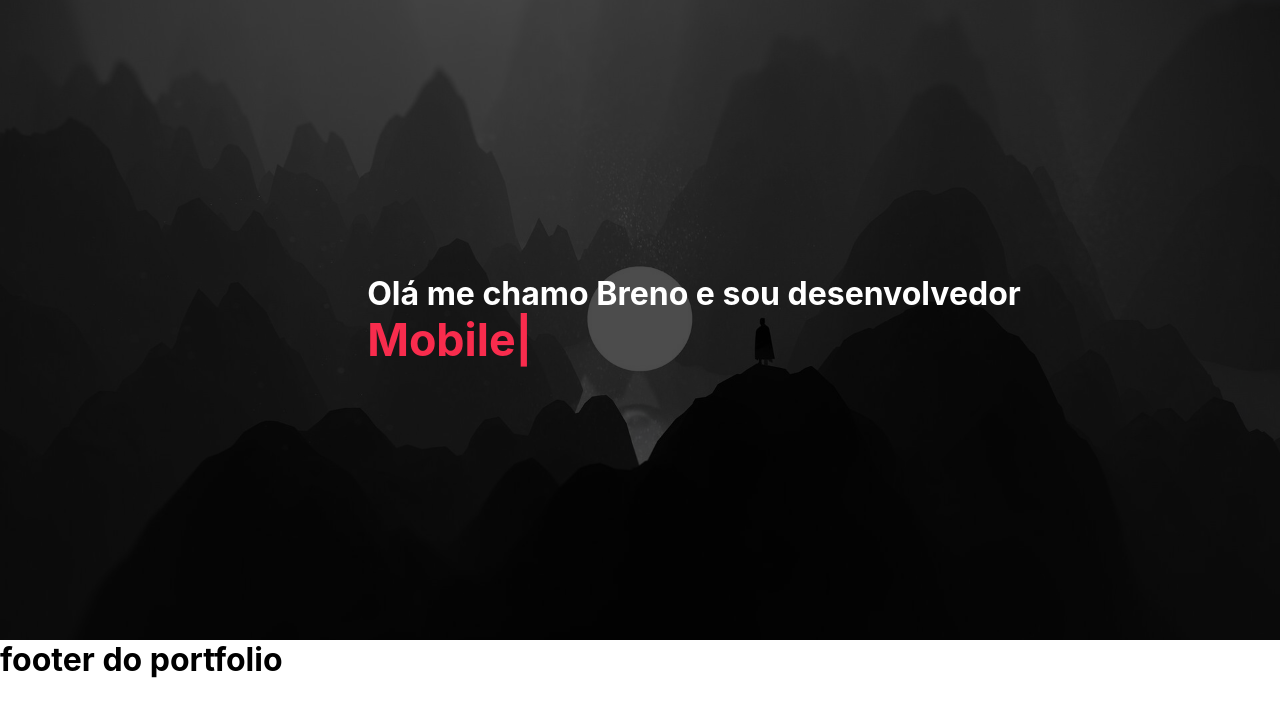
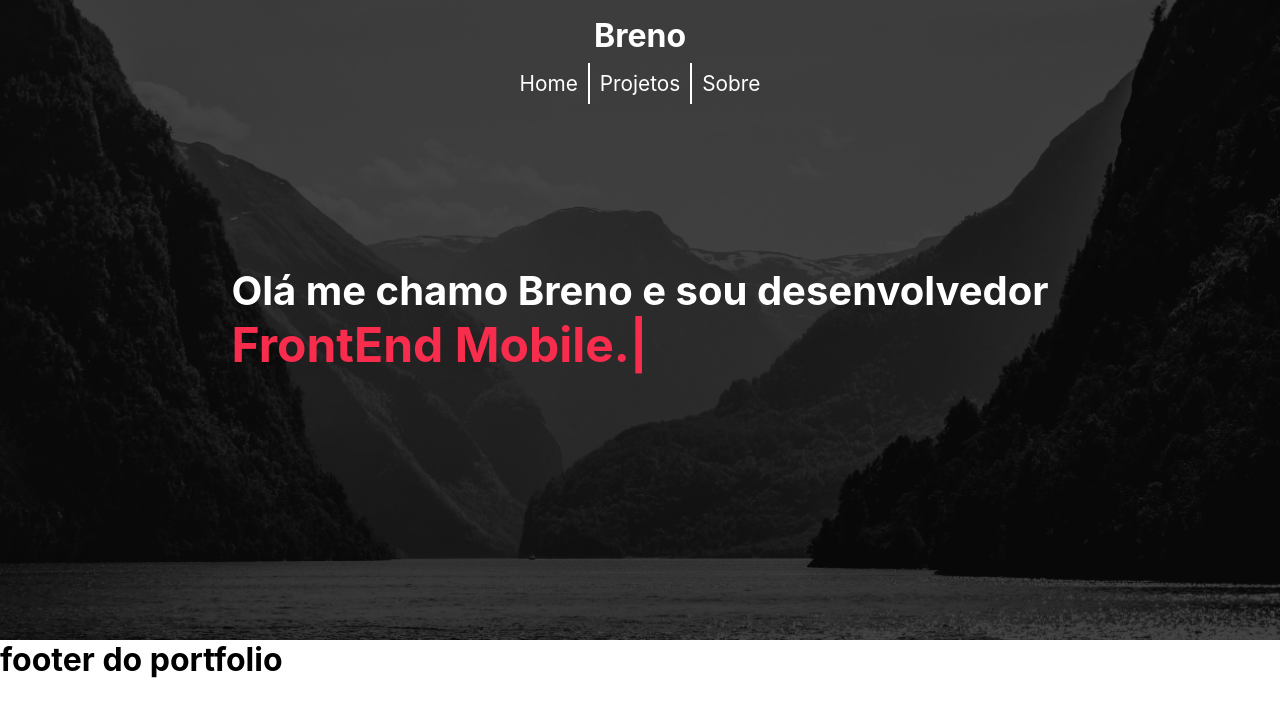
Before and after one commit to brenooliveiranascimento/Breno-portfolio, a Next.js app: page / in a window 1280 px wide. Shown: the top 716 px of the page. Built offline with nearby package versions, Linux system fonts and the light colour scheme.

Commit message:
add header in hero

```diff
--- a/package.json
+++ b/package.json
@@ -12,6 +12,7 @@
     "next": "12.2.5",
     "react": "18.2.0",
     "react-dom": "18.2.0",
+    "react-fade-in": "^2.0.1",
     "react-type-animation": "^2.0.9",
     "sass": "^1.54.4",
     "styled-components": "^5.3.5"
--- /dev/null
+++ b/src/Components/Header/Header.module.scss
@@ -0,0 +1,36 @@
+.header_container {
+  position: fixed;
+  top: 10px;
+  width: 100%;
+  display: flex;
+  height: 70px;
+  align-items: center;
+  justify-content: center;
+  flex-direction: column;
+  margin-top: 1rem;
+  h1 {
+    font-size: 2rem;
+  }
+}
+
+.header_nav {
+  display: flex;
+  flex-direction: row;
+
+  span {
+    font-size: 1.3rem;
+    justify-content: space-around;
+    margin: 10px;
+    cursor: pointer;
+    margin-top: 1rem;
+  }
+  span:hover {
+      color: #aaa;
+  }
+}
+
+.divisor {
+  border: 1px solid white;
+  height: 80%;
+  margin-top: 0.5rem;
+}
--- /dev/null
+++ b/src/Components/Header/Header.tsx
@@ -0,0 +1,28 @@
+import Link from 'next/link'
+import React from 'react'
+import style from './Header.module.scss'
+
+function Header() {
+  return (
+    <header className={style.header_container}>
+      <h1>Breno</h1>
+      <nav className={style.header_nav}>
+        <Link href={"/"}>
+          <span>Home</span>
+        </Link>
+        <div className={style.divisor} />
+        <Link href={"/"}>
+          <span>Projetos</span>
+        </Link>
+        <div className={style.divisor} />
+        <Link href={"/"}>
+          <span>Sobre</span>
+        </Link>
+
+      </nav>
+
+    </header>
+  )
+}
+
+export default Header
--- a/src/Components/Hero/Hero.tsx
+++ b/src/Components/Hero/Hero.tsx
@@ -1,22 +1,27 @@
+import Image from 'next/image';
 import React from 'react';
 import { TypeAnimation } from 'react-type-animation';
 import style from './hero.module.scss'
+import eu from '../../images/eu.jpg'
+import Header from '../Header/Header';
 
 function Hero() {
   return (
     <section className={style.heroContainer}>
       <section className={style.hero_darkness}>
+        <Header />
         <section className={style.centralize_content}>
+          <article className={style.text_container}>
             <h2>
               Olá me chamo Breno e sou desenvolvedor
             </h2>
             <TypeAnimation
-            sequence={['Front-End', 3000, 'Mobile', 3000]}
-            style={{ fontSize: '2.8em' }}
+              sequence={['FrontEnd Mobile.', 1300,]}
+                            //  Continuing previous Text
+              style={{ fontSize: '3em' }}
               wrapper="h1"
-            repeat={Infinity}
             />
-
+          </article>
         </section>
       </section>
     </section>
--- a/src/Components/Hero/hero.module.scss
+++ b/src/Components/Hero/hero.module.scss
@@ -1,14 +1,15 @@
 .heroContainer {
   height: 80vh;
   width: 100%;
-  background: url("../../images/background1.jpg") center;
-  background-size:cover;
+  background: url("../../images/background2.jpg") center;
+  background-size: cover;
   z-index: 0;
   color: white;
 }
 
 .hero_darkness {
   display: flex;
+  flex-direction: column;
   width: 100%;
   height: 80vh;
   z-index: 1;
@@ -17,14 +18,10 @@
   justify-content: center;
 }
 
-.centralize_content {
-  display: flex;
+.text_container {
   flex-direction: column;
-  max-width: 1200px;
-  padding: 20px;
-  padding-left: 10%;
   h2 {
-    font-size: 2rem;
+    font-size: 2.5rem;
     text-align: start;
   }
 
@@ -33,3 +30,13 @@
     align-self: flex-start;
   }
 }
+
+.centralize_content {
+  display: flex;
+  max-width: 1200px;
+  padding: 20px;
+}
+
+.my_photo {
+  border-radius: 50%;
+}
```
Also changed, not shown: src/images/eu.jpg (added), 1 other file (tests, documents, lock files or other folders). Lines whose indentation alone changed are shown as unchanged.
